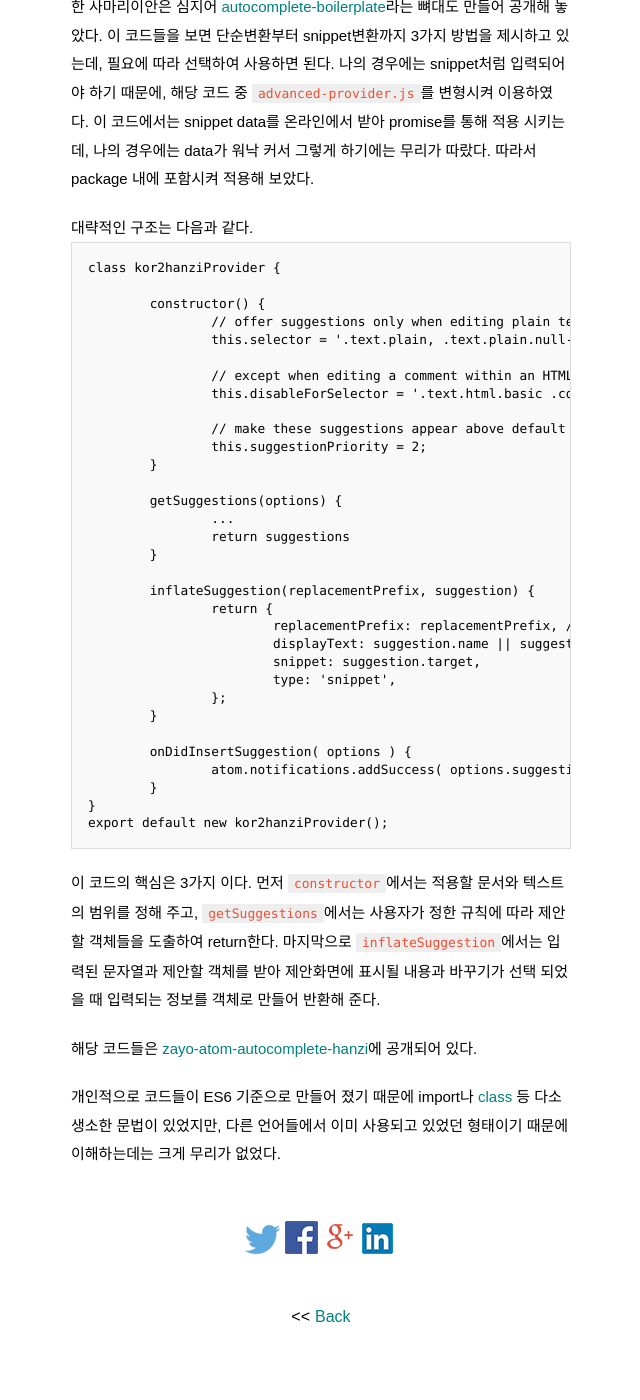
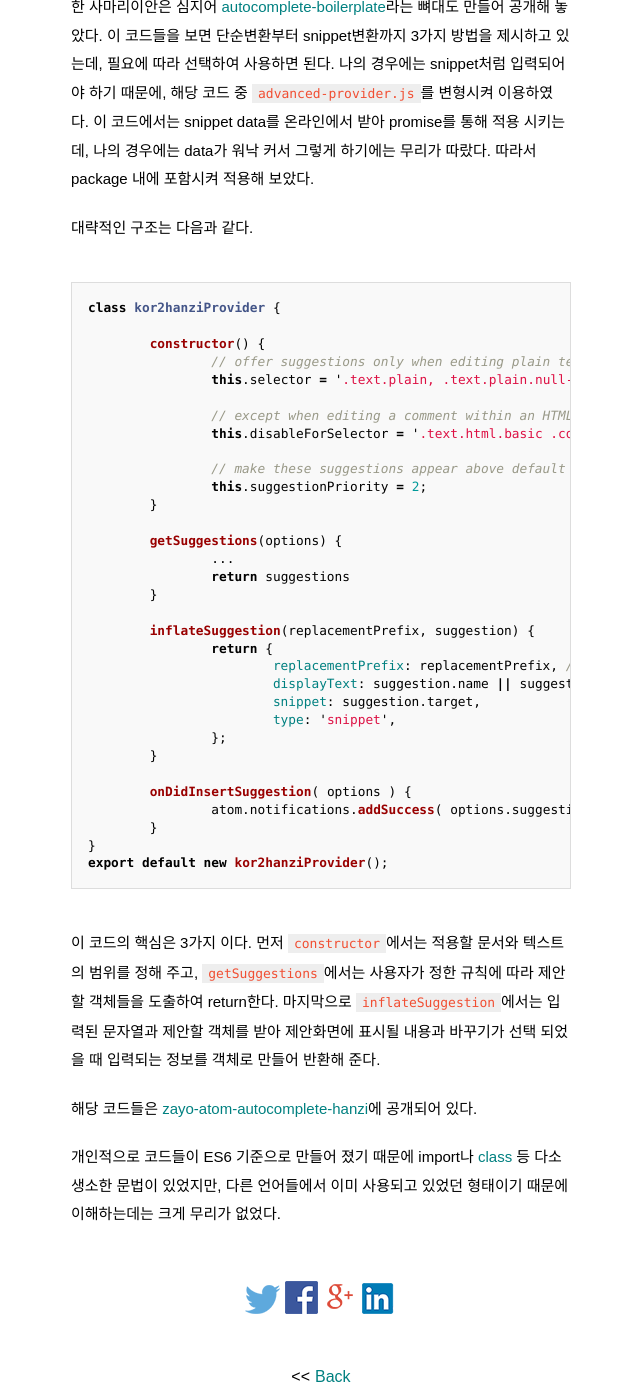
Before and after one commit to pinedance/blog, a Jekyll site: the page built from _posts/2018/07-12/2018-09-10-create-atom-autocomplete-customized.md, in a window 1280 px wide and 1400 px high, scrolled down 1285 px. Shown: the whole window, without its empty margins (319-959 px from the left). Built offline with Jekyll 4.4.1, drawn with Linux system fonts in a browser that asks for light colours; some web fonts are replaced; comment, search, counter and statistics services are not loaded; before the commit the page ends 2656 px from its top, so only the background shows below that; some of the changed text lies outside the part shown.

Commit message:
update last post

````diff
--- a/_posts/2018/07-12/2018-09-10-create-atom-autocomplete-customized.md
+++ b/_posts/2018/07-12/2018-09-10-create-atom-autocomplete-customized.md
@@ -6,7 +6,7 @@ categories: 코딩삽질기
 
 몇 년 전부터 Github에서 만든 atom이 더 많은 유저들의 사랑을 받고 있다. 나 역시 atom을 사용한다. 세세한 기능들까지 모두 사용할 줄 아는 것은 아니지만, 깔끔한 외관에 기본적인 기능에 충실하다는 면이 마음에 든다.
 
-atom에서 코딩 외에도 문서 작성을 즐겨 사용하는 편이다. 예전에는 __아래한글(HWP)__을 사용해 왔는데, 너무 폐쇄적인 시스템이라 파일을 밖에서 조작하는 것이 거의 불가능하다는 문제가 있다. 예를 들어 한 번 만들어진 문서에서 어떤 부분을 일괄적으로 바꾸어야 할 경우 정규식도 제한적으로 지원하기는 하지만 상당한 수고를 치루어야 한다.
+atom에서 코딩 외에도 문서 작성을 즐겨 사용하는 편이다. 예전에는 아래한글(HWP)을 사용해 왔는데, 너무 폐쇄적인 시스템이라 파일을 밖에서 조작하는 것이 거의 불가능하다는 문제가 있다. 예를 들어 한 번 만들어진 문서에서 어떤 부분을 일괄적으로 바꾸어야 할 경우 정규식도 제한적으로 지원하기는 하지만 상당한 수고를 치루어야 한다.
 
 이런 이유 때문에 markdown으로 plain text로 문서를 작성하는 편이 더 마음 편할 때가 있다. 근래에 [typora](https://typora.io/)라는 markdown 전용 에디터도 나와서 html, pdf 등으로 export까지 할 수 있게 되었다.
 
@@ -24,7 +24,7 @@ Atom ↔ AtomAutocompletePlus ↔ MyCustomPackage
 
 대략적인 구조는 다음과 같다.
 
-```JavaScript
+```javascript
 class kor2hanziProvider {
 
 	constructor() {
````
